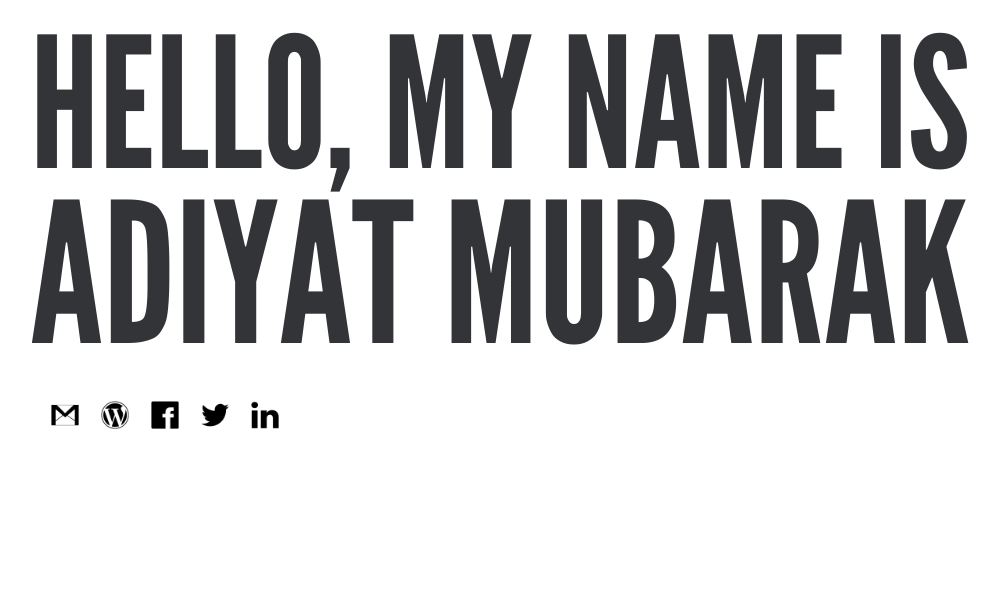
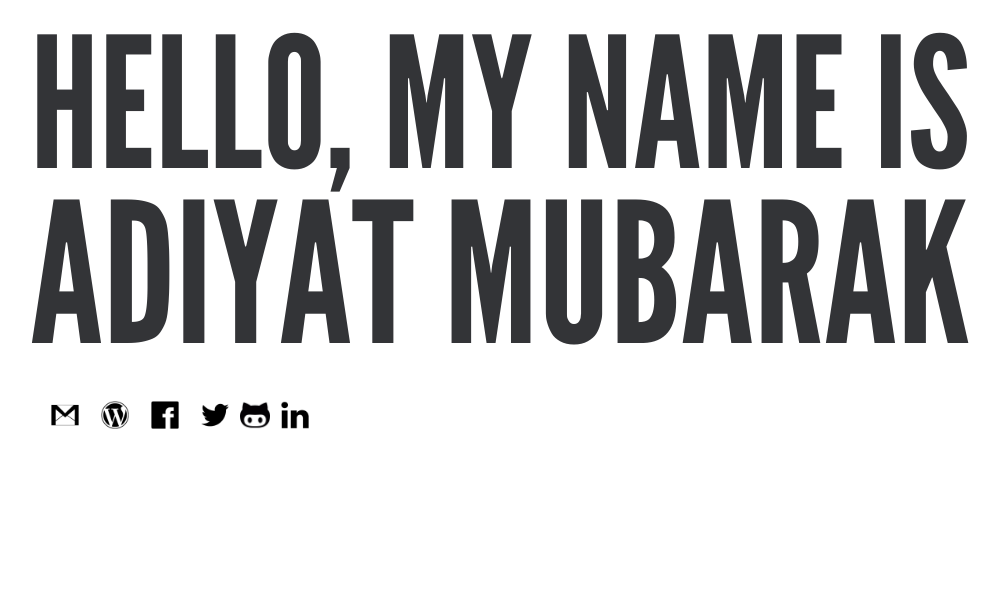
Before and after one commit to Keda87/portofolio, a Django app: template templates/me/index.html in a window 1280 px wide. Shown: the part 25-616 px from the top of the page, without its empty margins (140-1140 px from the left). Run offline with Django 3.2, Linux system fonts and the light colour scheme; the template is opened without the code that fills it, so the values that code supplies are empty.

Commit message:
Update github link

```diff
--- a/templates/me/index.html
+++ b/templates/me/index.html
@@ -43,7 +43,7 @@
     <section id="social">
         <ul>
             <li>
-                <a href="mailto:adiyatmubarak@gmail.com" target="_blank">
+                <a href="mailto:adiyatmubarak@gmail.com">
                     <img class="social-icon" src="{% static 'themes/images/0gmail.png' %}"/>
                 </a>
             </li>
@@ -60,6 +60,11 @@
             <li>
                 <a href="https://twitter.com/adiyatmubarak" class="twitter" target="_blank">
                     <img class="social-icon" src="{% static 'themes/images/0twitter.png' %}"/>
+                </a>
+            </li>
+            <li>
+                <a href="https://github.com/Keda87" class="github" target="_blank">
+                    <img class="social-icon" src="{% static 'themes/images/0github.png' %}" style="max-width: 30px;max-height: 30px;margin-top: 10px;"/>
                 </a>
             </li>
             <li>
```
Also changed, not shown: static/themes/images/0github.png (added).
